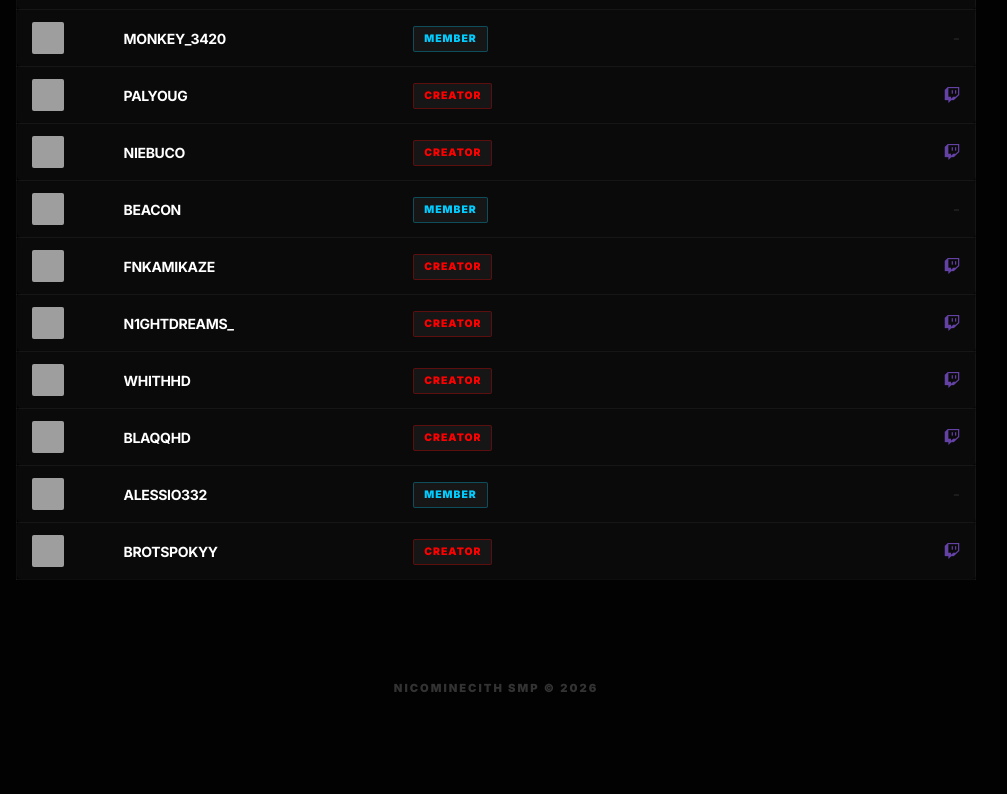
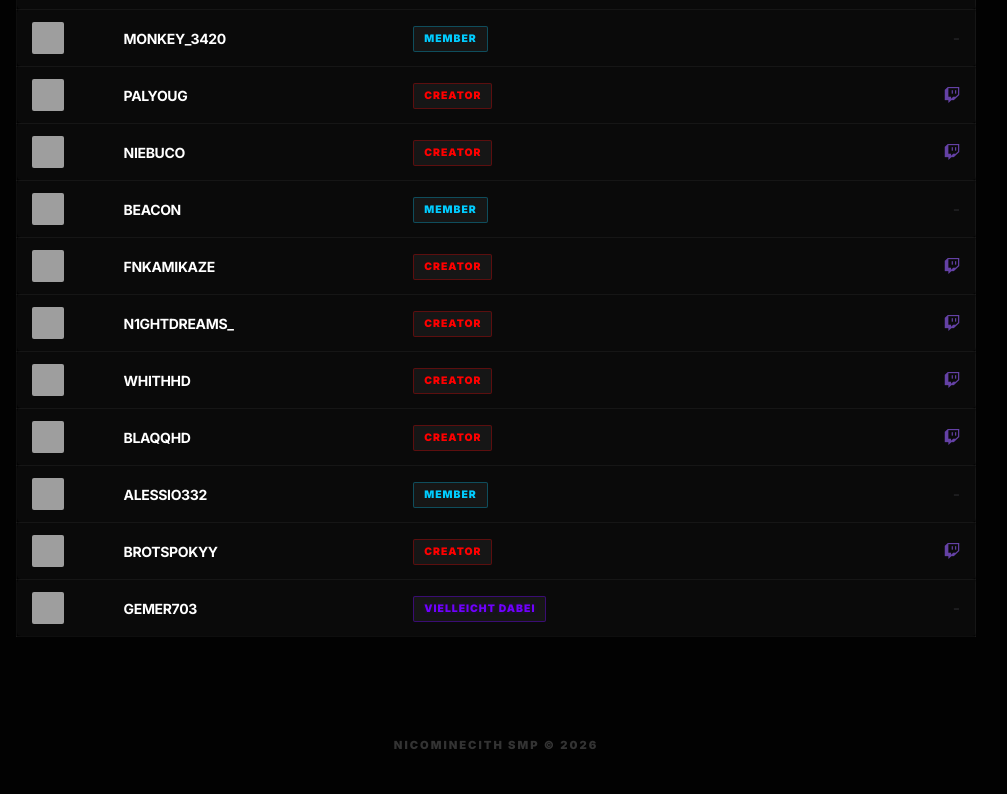
Before and after one commit to NicoKeyboardX/nicominecithsmp-craft-attack, a plain HTML site: page index.html in a window 1280 px wide. Shown: the part 1149-1943 px from the top of the page, without its empty margins (144-1151 px from the left). Before the commit the page ends 1886 px from the top, so only its background shows below. Drawn offline with nearby package versions, Linux system fonts and the light colour scheme; grey boxes are pictures that could not be loaded.

Commit message:
Update index.html

```diff
--- a/index.html
+++ b/index.html
@@ -326,7 +326,8 @@
             { name: "whithhd", type: "Creator", twitch: "whithhd", category: "streamer" },
             { name: "blaqqhd", type: "Creator", twitch: "blaqqhd", category: "streamer" },
             { name: "Alessio332", mc: "Ale2k", type: "Member", category: "member" },
-            { name: "BrotSpokyy", mc: "BrotSpokyy", type: "Creator", twitch: "BrotSpokyy", category: "streamer" }
+            { name: "BrotSpokyy", mc: "BrotSpokyy", type: "Creator", twitch: "BrotSpokyy", category: "streamer" },
+            { name: "gemer703", type: "vielleicht dabei", category: "member" }
         ];
 
         let currentCategory = 'all';
```
